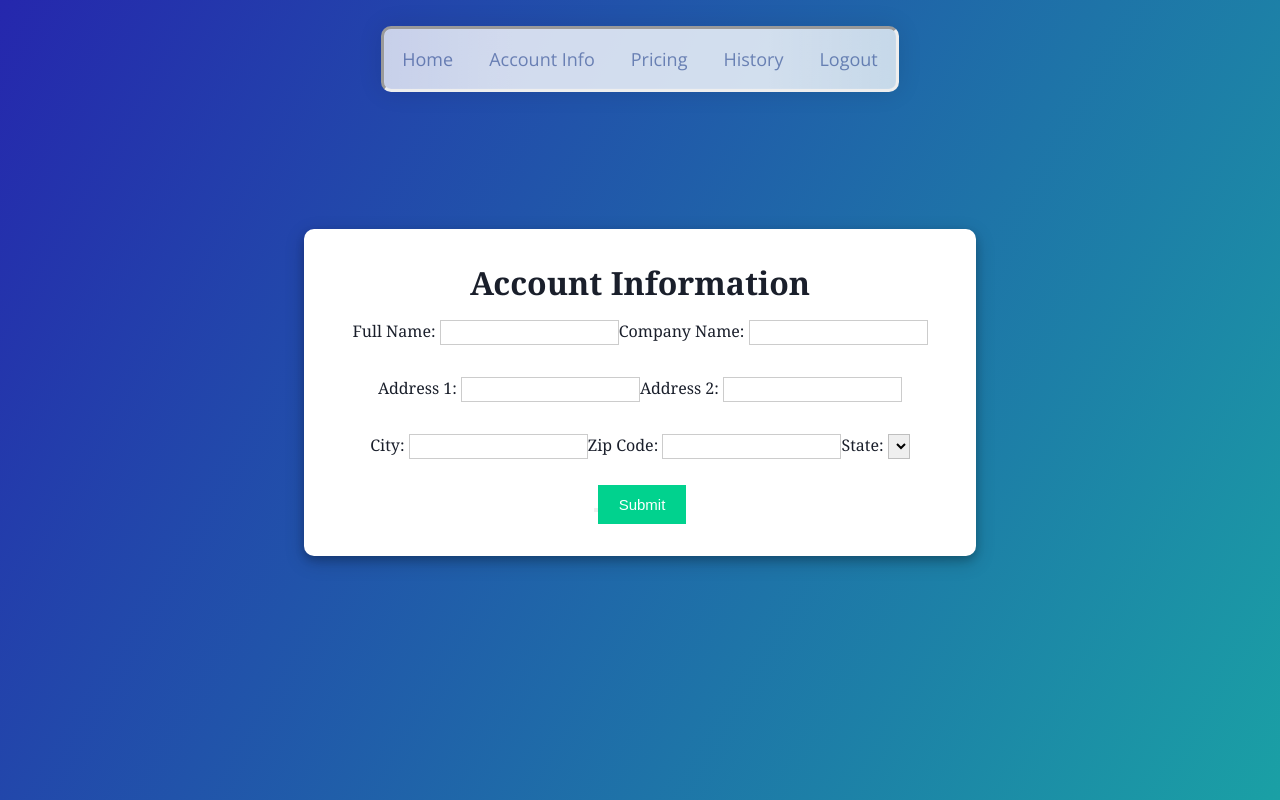
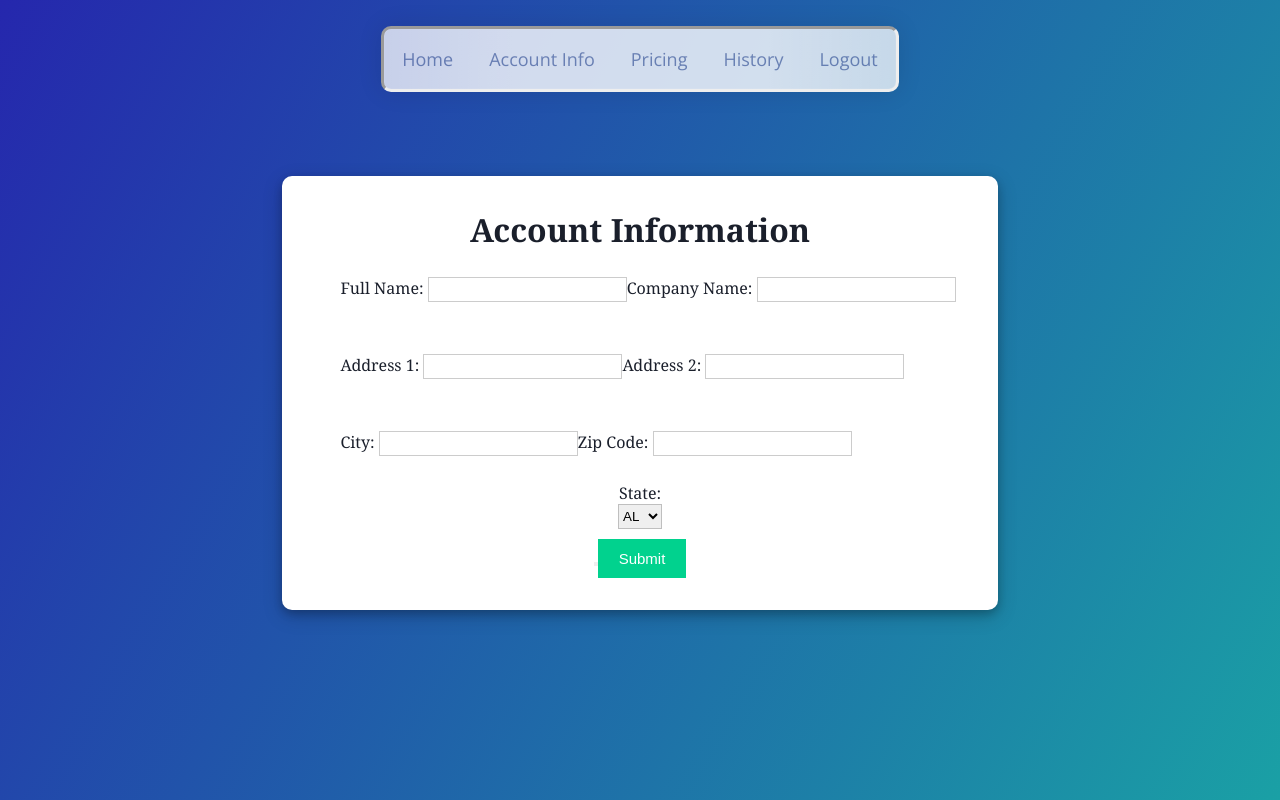
Before and after one commit to mmateen19/4353Project, a React (Create React App) app in the folder gasprice-app/: page /home/accountinfo in a window 1280 px wide. Built offline with nearby package versions, Linux system fonts and the light colour scheme.

Commit message:
editing accountinfo page

```diff
--- a/gasprice-app/src/components/AccountInfoForm.css
+++ b/gasprice-app/src/components/AccountInfoForm.css
@@ -9,17 +9,22 @@
   align-items: center;
   justify-content: center;
   flex-direction: column;
+
 }
 
 .input-sections {
+
   align-items: center;
   margin: 1rem;
+  padding: 10px;
+  margin-right: auto;
 }
 
 input[type="text"],
 input[type="password"] {
   height: 25px;
   border: 1px solid rgba(0, 0, 0, 0.2);
+  padding:10px;
 }
 
 select {
--- a/gasprice-app/src/components/AccountInfoForm.js
+++ b/gasprice-app/src/components/AccountInfoForm.js
@@ -1,10 +1,10 @@
 import React from "react";
 import CustNav from "./CustNav";
 import "./AccountInfoForm.css";
+import States from "./resources/states"
 
 const AccountInfoForm = ({
-  firstNameInput,
-  lastNameInput,
+  fullNameInput,
   addy1Input,
   cityInput,
   stateInput,
@@ -13,7 +13,6 @@
 }) => {
   const errors = {
     f_name: "required",
-    l_name: "required",
     address1: "required",
     city_: "required",
     state_: "required",
@@ -22,10 +21,8 @@
 
   const handleSubmit = (event) => {
     event.preventDefault();
-    if ((firstNameInput = "")) {
+    if ((fullNameInput = "")) {
       setErrorMessages({ name: "f_name", message: errors.f_name });
-    } else if ((lastNameInput = "")) {
-      setErrorMessages({ name: "l_name", message: errors.l_name });
     } else if ((addy1Input = "")) {
       setErrorMessages({ name: "address1", message: errors.address1 });
     } else if ((cityInput = "")) {
@@ -65,8 +62,10 @@
             <label for="Zip">Zip Code: </label>
             <input name="Zip" type="text"></input>
 
+          </section>
+          <section>
             <label for="State">State: </label>
-            <select name="State"></select>
+            <States className = "input-selections" />
           </section>
         </div>
         <button></button>
--- /dev/null
+++ b/gasprice-app/src/components/resources/states.js
@@ -0,0 +1,65 @@
+
+const States = () => {
+
+return (
+<div class = "containers">
+
+<select>
+    <option value="AL">AL</option>
+    <option value="AK">AK</option>
+    <option value="AR">AR</option>
+    <option value="AZ">AZ</option>
+    <option value="CA">CA</option>
+    <option value="CO">CO</option>
+    <option value="CT">CT</option>
+    <option value="DC">DC</option>
+    <option value="DE">DE</option>
+    <option value="FL">FL</option>
+    <option value="GA">GA</option>
+    <option value="HI">HI</option>
+    <option value="IA">IA</option>
+    <option value="ID">ID</option>
+    <option value="IL">IL</option>
+    <option value="IN">IN</option>
+    <option value="KS">KS</option>
+    <option value="KY">KY</option>
+    <option value="LA">LA</option>
+    <option value="MA">MA</option>
+    <option value="MD">MD</option>
+    <option value="ME">ME</option>
+    <option value="MI">MI</option>
+    <option value="MN">MN</option>
+    <option value="MO">MO</option>
+    <option value="MS">MS</option>
+    <option value="MT">MT</option>
+    <option value="NC">NC</option>
+    <option value="NE">NE</option>
+    <option value="NH">NH</option>
+    <option value="NJ">NJ</option>
+    <option value="NM">NM</option>
+    <option value="NV">NV</option>
+    <option value="NY">NY</option>
+    <option value="ND">ND</option>
+    <option value="OH">OH</option>
+    <option value="OK">OK</option>
+    <option value="OR">OR</option>
+    <option value="PA">PA</option>
+    <option value="RI">RI</option>
+    <option value="SC">SC</option>
+    <option value="SD">SD</option>
+    <option value="TN">TN</option>
+    <option value="TX">TX</option>
+    <option value="UT">UT</option>
+    <option value="VT">VT</option>
+    <option value="VA">VA</option>
+    <option value="WA">WA</option>
+    <option value="WI">WI</option>
+    <option value="WV">WV</option>
+    <option value="WY">WY</option>
+</select>
+
+</div>
+);
+}
+
+export default States
```
Also changed, not shown: 1 other file (tests, documents, lock files or other folders).
